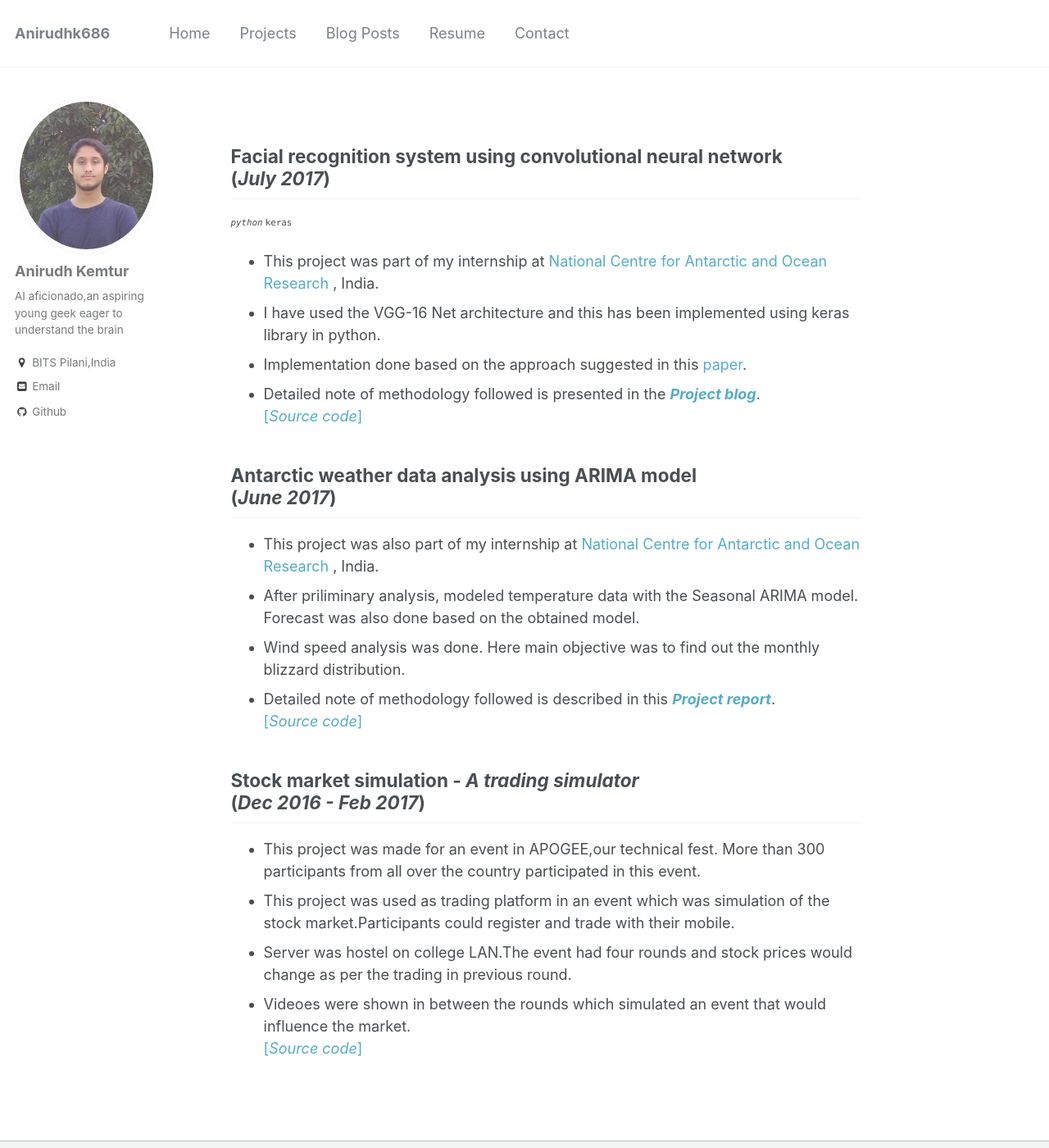
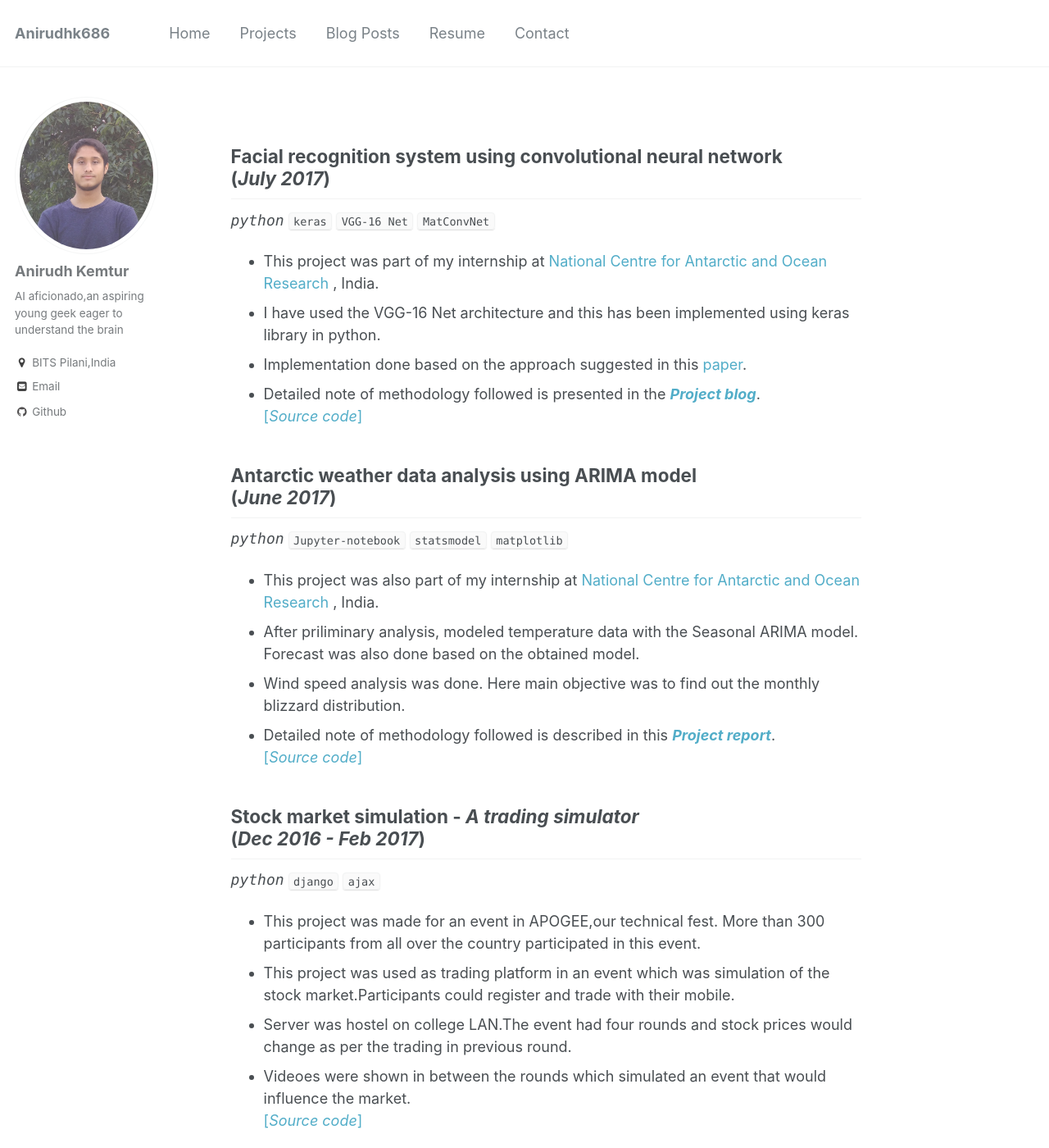
Before and after one commit to anirudhk686/anirudhk686.github.io, a Jekyll site: the page built from _pages/projects.md, in a window 1280 px wide and 1400 px high. Shown: the whole window at 82% size. Built offline with Jekyll 4.4.1, drawn with Linux system fonts in a browser that asks for light colours.

Commit message:
Update projects.md

```diff
--- a/_pages/projects.md
+++ b/_pages/projects.md
@@ -7,13 +7,14 @@ fullwidth: true
 redirect_from:
 ---
 ## Facial recognition system using convolutional neural network <br>(_July 2017_)
-<span  style="font-size: 0.6em;">_`python`_ `keras`</span><br>
+_`python`_ `keras` `VGG-16 Net` `MatConvNet`<br>
 * This project was part of my internship at [National Centre for Antarctic and Ocean Research](http://www.ncaor.gov.in/) , India.
 * I have used the VGG-16 Net architecture and this has been implemented using keras library in python.
 * Implementation done based on the approach suggested in this [paper](http://www.robots.ox.ac.uk/~vgg/publications/2015/Parkhi15/parkhi15.pdf).
 * Detailed note of methodology followed is presented in the [**_Project blog_**](https://anirudhk686.github.io/facial_recognition/).<br>[[_Source code_]](https://github.com/anirudhk686/facial_recognition)
 
 ## Antarctic weather data analysis using ARIMA model <br>(_June 2017_)
+_`python`_ `Jupyter-notebook` `statsmodel` `matplotlib`<br>
 * This project was also part of my internship at [National Centre for Antarctic and Ocean Research](http://www.ncaor.gov.in/) , India.
 * After priliminary analysis, modeled temperature data with the Seasonal ARIMA model. Forecast was also done based on the obtained model.
 * Wind speed analysis was done. Here main objective was to find out the monthly blizzard distribution.
@@ -21,6 +22,7 @@ redirect_from:
 [[_Source code_]](https://github.com/anirudhk686/weather_data_analysis)
 
 ## Stock market simulation - _A trading simulator_ <br>(_Dec 2016 - Feb 2017_)
+_`python`_ `django` `ajax`<br>
 * This project was made for an event in APOGEE,our technical fest. More than 300 participants from all over the country participated in this event.
 * This project was used as trading platform in an event which was simulation of the stock market.Participants could register and trade with their mobile.
 * Server was hostel on college LAN.The event had four rounds and stock prices would change as per the trading in previous round.
```
